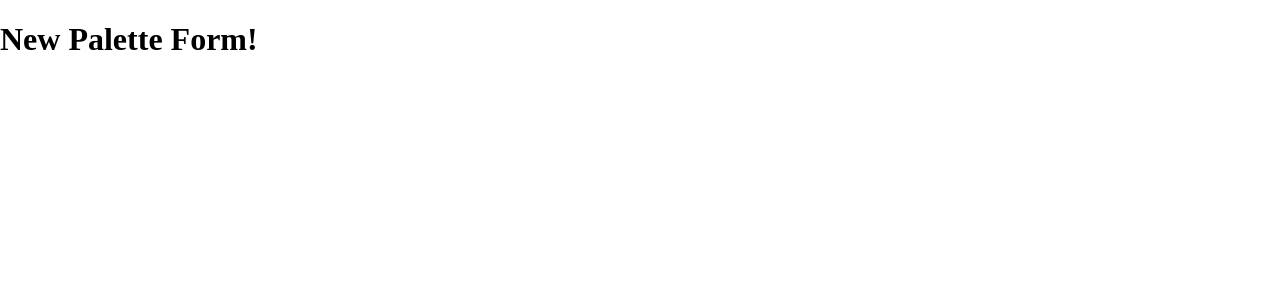
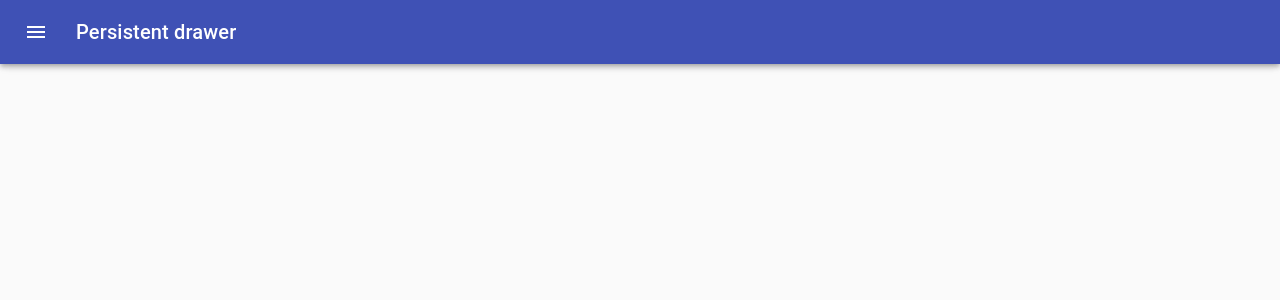
Before and after one commit to younesZdDz/color-picker, a React (Create React App) app: page /palette/new in a window 1280 px wide. Shown: the top 300 px of the page. Built offline with nearby package versions, Linux system fonts and the light colour scheme.

Commit message:
feat(PlatteForm): added drawer nav from material ui

```diff
--- a/src/components/ColorBox/ColorBox.js
+++ b/src/components/ColorBox/ColorBox.js
@@ -64,7 +64,7 @@
 ColorBox.propTypes = {
   name: PropType.string.isRequired,
   background: PropType.string.isRequired,
-  moreUrl: PropType.string.isRequired,
+  moreUrl: PropType.string,
   showingFullPalette: PropType.bool.isRequired,
   classes: PropType.object.isRequired,
 };
--- a/src/components/PaletteForm/PaletteForm.js
+++ b/src/components/PaletteForm/PaletteForm.js
@@ -1,13 +1,134 @@
-import React, { Component } from 'react';
+import React from 'react';
+import clsx from 'clsx';
+import { makeStyles } from '@material-ui/core/styles';
+import Drawer from '@material-ui/core/Drawer';
+import CssBaseline from '@material-ui/core/CssBaseline';
+import AppBar from '@material-ui/core/AppBar';
+import Toolbar from '@material-ui/core/Toolbar';
+import Typography from '@material-ui/core/Typography';
+import Divider from '@material-ui/core/Divider';
+import IconButton from '@material-ui/core/IconButton';
+import MenuIcon from '@material-ui/icons/Menu';
+import ChevronLeftIcon from '@material-ui/icons/ChevronLeft';
 
-class PaletteForm extends Component {
-  render() {
-    return (
-      <div>
-        <h1>New Palette Form!</h1>
-      </div>
-    );
-  }
+const drawerWidth = 240;
+
+const useStyles = makeStyles(theme => ({
+  root: {
+    display: 'flex',
+  },
+  appBar: {
+    transition: theme.transitions.create(['margin', 'width'], {
+      easing: theme.transitions.easing.sharp,
+      duration: theme.transitions.duration.leavingScreen,
+    }),
+  },
+  appBarShift: {
+    width: `calc(100% - ${drawerWidth}px)`,
+    marginLeft: drawerWidth,
+    transition: theme.transitions.create(['margin', 'width'], {
+      easing: theme.transitions.easing.easeOut,
+      duration: theme.transitions.duration.enteringScreen,
+    }),
+  },
+  menuButton: {
+    marginRight: theme.spacing(2),
+  },
+  hide: {
+    display: 'none',
+  },
+  drawer: {
+    width: drawerWidth,
+    flexShrink: 0,
+  },
+  drawerPaper: {
+    width: drawerWidth,
+  },
+  drawerHeader: {
+    display: 'flex',
+    alignItems: 'center',
+    padding: theme.spacing(0, 1),
+    // necessary for content to be below app bar
+    ...theme.mixins.toolbar,
+    justifyContent: 'flex-end',
+  },
+  content: {
+    flexGrow: 1,
+    padding: theme.spacing(3),
+    transition: theme.transitions.create('margin', {
+      easing: theme.transitions.easing.sharp,
+      duration: theme.transitions.duration.leavingScreen,
+    }),
+    marginLeft: -drawerWidth,
+  },
+  contentShift: {
+    transition: theme.transitions.create('margin', {
+      easing: theme.transitions.easing.easeOut,
+      duration: theme.transitions.duration.enteringScreen,
+    }),
+    marginLeft: 0,
+  },
+}));
+
+export default function PaletteForm() {
+  const classes = useStyles();
+  const [open, setOpen] = React.useState(false);
+
+  const handleDrawerOpen = () => {
+    setOpen(true);
+  };
+
+  const handleDrawerClose = () => {
+    setOpen(false);
+  };
+
+  return (
+    <div className={classes.root}>
+      <CssBaseline />
+      <AppBar
+        position="fixed"
+        className={clsx(classes.appBar, {
+          [classes.appBarShift]: open,
+        })}
+      >
+        <Toolbar>
+          <IconButton
+            color="inherit"
+            aria-label="open drawer"
+            onClick={handleDrawerOpen}
+            edge="start"
+            className={clsx(classes.menuButton, open && classes.hide)}
+          >
+            <MenuIcon />
+          </IconButton>
+          <Typography variant="h6" noWrap>
+            Persistent drawer
+          </Typography>
+        </Toolbar>
+      </AppBar>
+      <Drawer
+        className={classes.drawer}
+        variant="persistent"
+        anchor="left"
+        open={open}
+        classes={{
+          paper: classes.drawerPaper,
+        }}
+      >
+        <div className={classes.drawerHeader}>
+          <IconButton onClick={handleDrawerClose}>
+            <ChevronLeftIcon />
+          </IconButton>
+        </div>
+        <Divider />
+      </Drawer>
+      <main
+        className={clsx(classes.content, {
+          [classes.contentShift]: open,
+        })}
+      >
+        <div className={classes.drawerHeader} />
+      </main>
+    </div>
+  );
 }
-
-export default PaletteForm;
```
